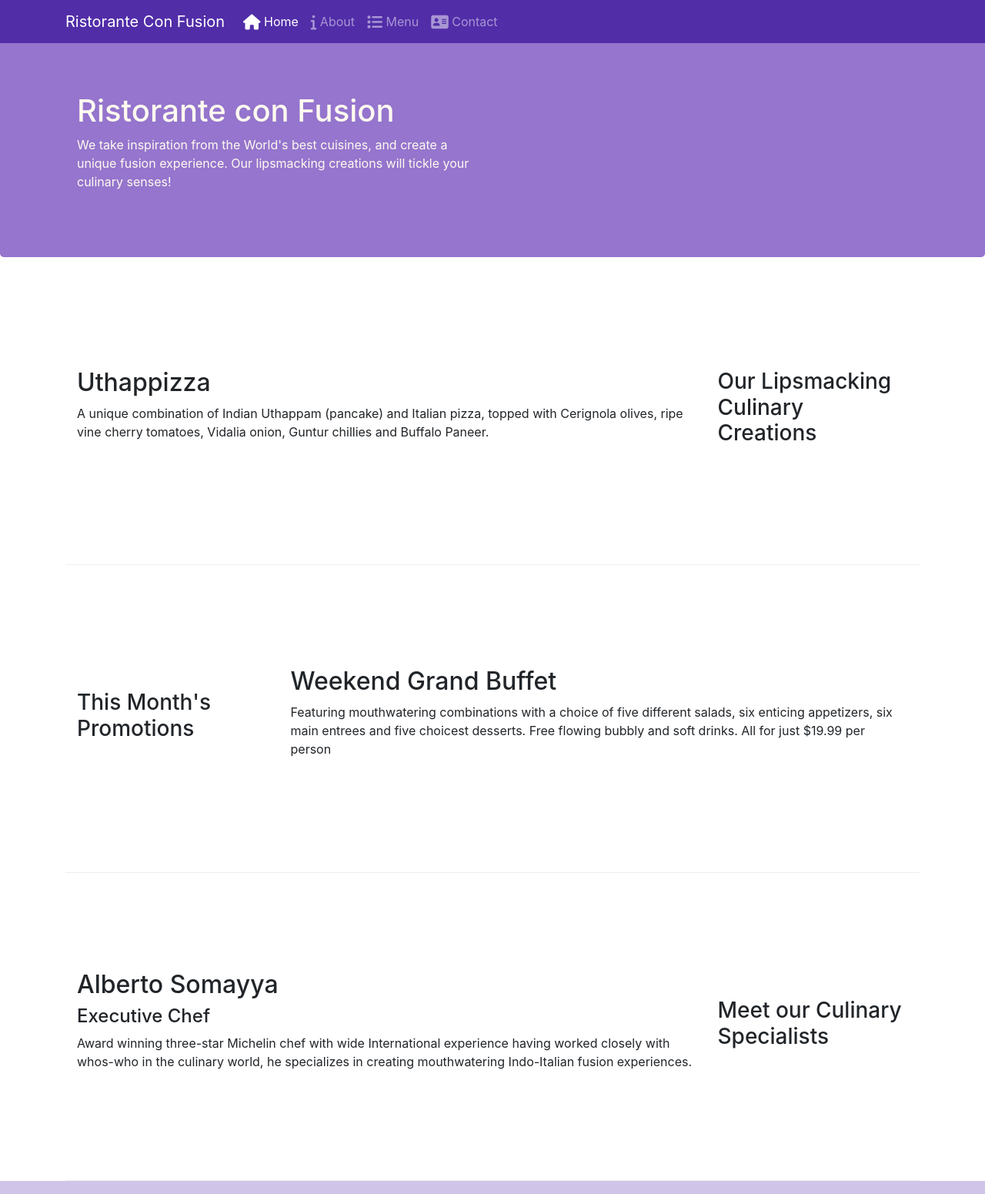
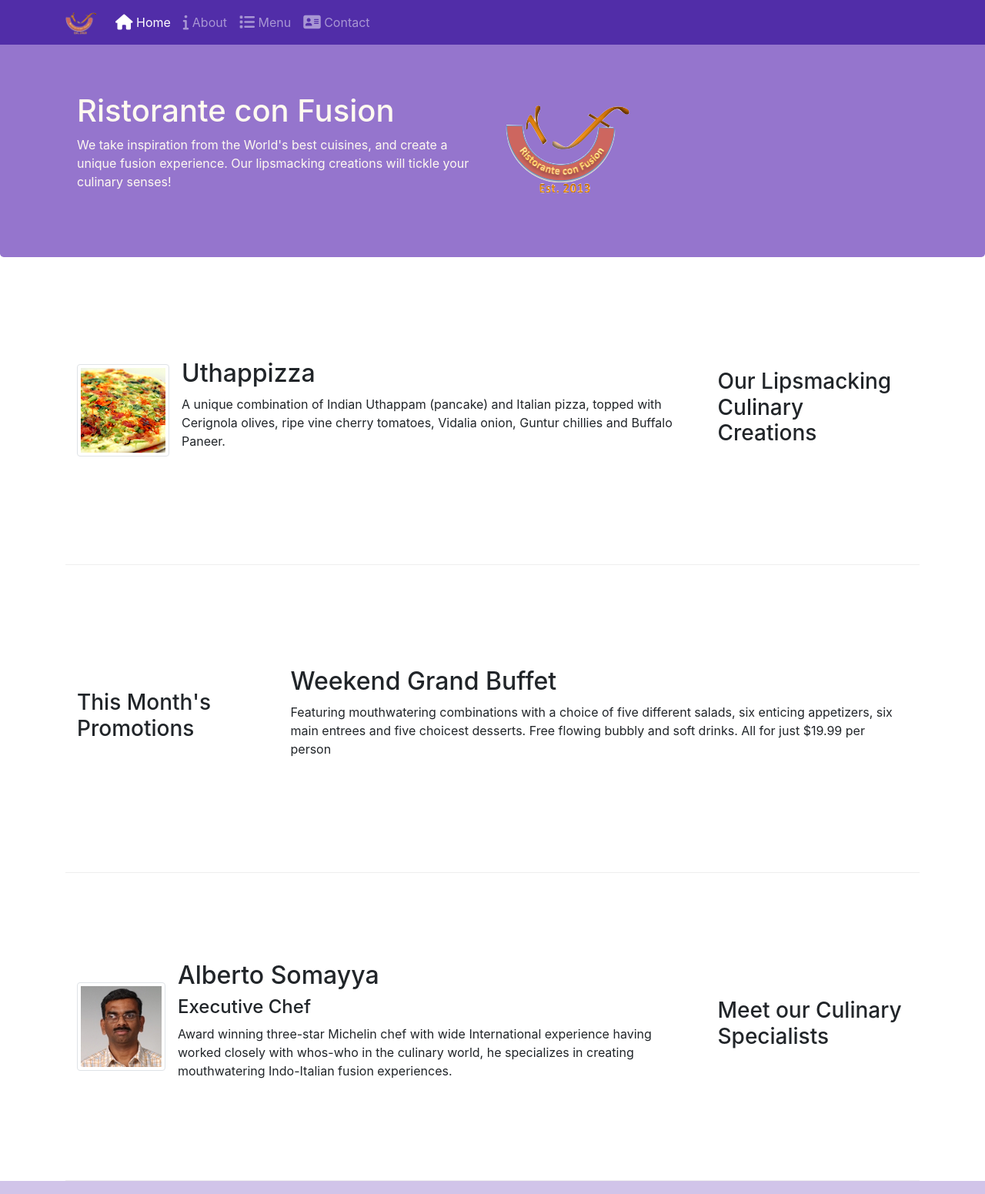
Before and after one commit to sandace0987/bootstrap, a plain HTML site: page index.html in a window 1280 px wide. Shown: the top 1551 px of the page at 77% size. Drawn offline with nearby package versions, Linux system fonts and the light colour scheme.

Commit message:
images and media

```diff
--- a/index.html
+++ b/index.html
@@ -22,7 +22,7 @@
                 <span class="navbar-toggler-icon"></span>
 
             </button>
-            <a class="navbar-brand" href="#">Ristorante Con Fusion</a>
+            <a class="navbar-brand" href="#"><img src="img/logo.png" height="30" width="41"></a>
             <div class="collapse navbar-collapse" id="Navbar">
             <ul class="navbar-nav mr-auto">
                 <li class="nav-item active"><a class="nav-link" href="#"><span class="fa fa-home fa-lg"></span> Home</a></li>
@@ -44,7 +44,8 @@
                     <h1>Ristorante con Fusion</h1>
                     <p>We take inspiration from the World's best cuisines, and create a unique fusion experience. Our lipsmacking creations will tickle your culinary senses!</p>
                 </div>
-                <div class="col-12 col-sm">
+                <div class="col-12 col-sm align-self-center">
+                    <img src="img/logo.png" class="img-fluid">
                 </div>
             </div>
         </div>
@@ -56,8 +57,17 @@
                 <h3>Our Lipsmacking Culinary Creations</h3>
             </div>
             <div class="col col-sm order-sm-first col-md">
-                <h2>Uthappizza</h2>
-                <p>A unique combination of Indian Uthappam (pancake) and Italian pizza, topped with Cerignola olives, ripe vine cherry tomatoes, Vidalia onion, Guntur chillies and Buffalo Paneer.</p>
+                <div class="media">
+                    <img class="d-flex mr-3 img-thumbnail align-self-center"
+                            src="img/uthappizza.png" alt="Uthappizza">
+                    <div class="media-body">
+                        <h2 class="mt-0">Uthappizza</h2>
+                        <p class="d-none d-sm-block">A unique combination of Indian Uthappam (pancake) and
+                            Italian pizza, topped with Cerignola olives, ripe vine
+                            cherry tomatoes, Vidalia onion, Guntur chillies and
+                            Buffalo Paneer.</p>
+                    </div>
+                </div>
             </div>
         </div>
 
@@ -77,9 +87,19 @@
                 <h3>Meet our Culinary Specialists</h3>
             </div>
             <div class="col col-sm order-sm-first col-md">
-                <h2>Alberto Somayya</h2>
-                <h4>Executive Chef</h4>
-                <p>Award winning three-star Michelin chef with wide International experience having worked closely with whos-who in the culinary world, he specializes in creating mouthwatering Indo-Italian fusion experiences. </p>
+                <div class="media">
+                    <img class="d-flex mr-3 img-thumbnail align-self-center"
+                            src="img/alberto.png" alt="Alberto Somayya">
+                    <div class="media-body">
+                        <h2 class="mt-0">Alberto Somayya</h2>
+                        <h4>Executive Chef</h4>
+                        <p class="d-none d-sm-block">Award winning three-star Michelin chef with wide
+                            International experience having worked closely with
+                            whos-who in the culinary world, he specializes in
+                            creating mouthwatering Indo-Italian fusion experiences.
+                            </p>
+                    </div>
+                </div>
             </div>
         </div>
     </div>
```
Also changed, not shown: aboutus.html (+3 -2 lines), contactus.html (+3 -2 lines), img/alberto.png (added), img/buffet.png (added), img/logo.png (added), img/uthappizza.png (added), 1 other file.
